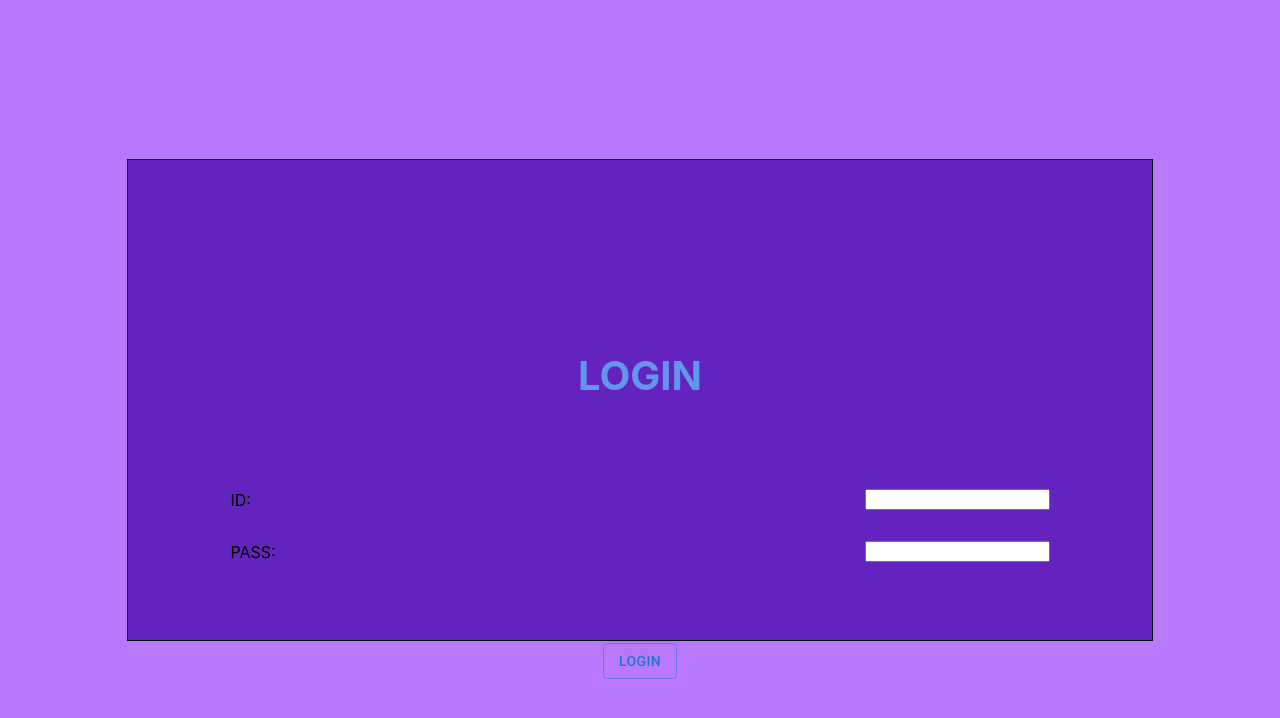
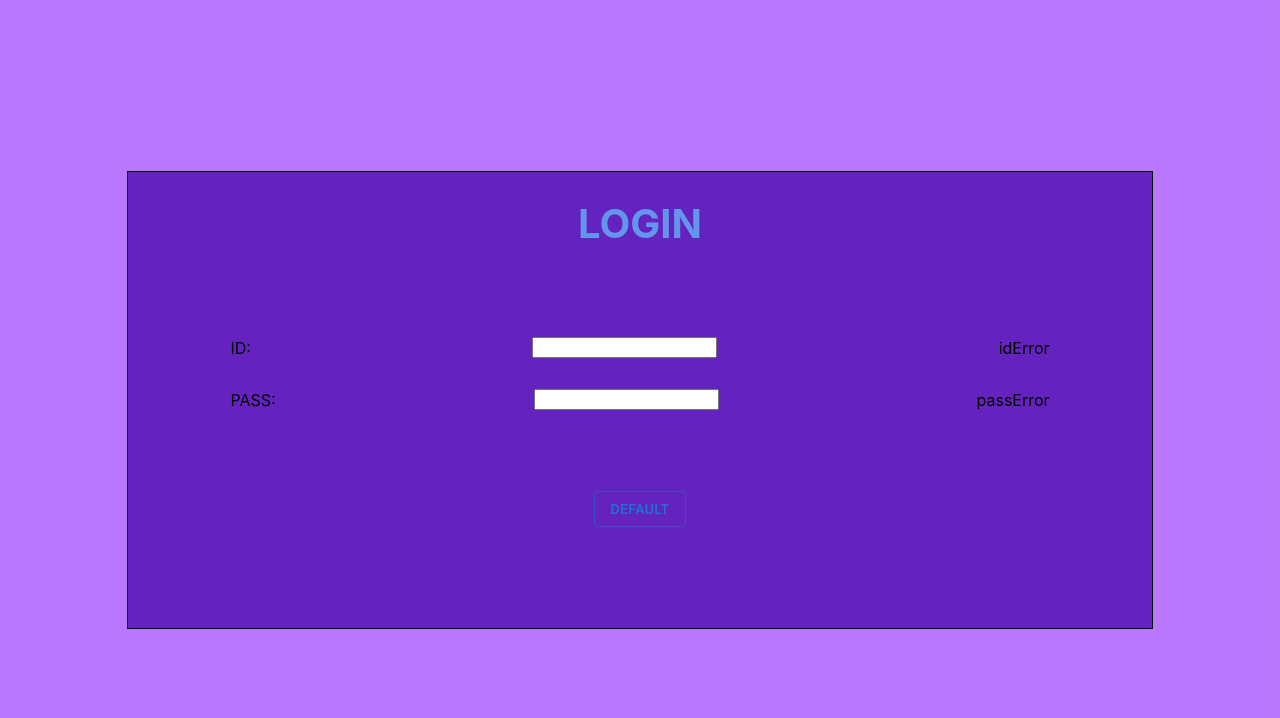
Before and after one commit to chika83/Debate-App, a React (Create React App) app: page / in a window 1280 px wide. Shown: the top 718 px of the page. Built offline with nearby package versions, Linux system fonts and the light colour scheme.

Commit message:
ログイン画面暫定

```diff
--- a/src/App.jsx
+++ b/src/App.jsx
@@ -1,7 +1,7 @@
 import React from 'react';
 import errorData from './error';
-import LoginForm from './components/LoginForm';
 import './assets/styles/login.css';
+import LoginFormBox from './components/LoginFormBox';
 
 export default class App extends React.Component {
   constructor(props){
@@ -9,17 +9,43 @@ export default class App extends React.Component {
     this.state = {
       id:[],
       pass:[],
-      sample:"sample表示",
-      error:errorData
+      sample:{smple:"sample表示",second:"2番目"},
+      error:errorData,
+      // initError:"入力してください",
+      // idError:errorData[0],
+      // passError:passError,
+      form:""
     }
   }
+
+  // initForm = () => {
+  //   const initForm = this.state.form;
+
+  //   this.setState({
+  //     initForm
+  //   })
+  // }
+  // componentDidMount() {
+  //   this.initForm()
+  // }
+  initError = () => {
+    const initErrorSet = this.state.error[this.state.initError];
+    //const initError = "initerror";
+    this.setState({
+      error:initErrorSet
+    })
+  }
+  componentDidMount() {
+    this.initError()
+  }
+
   render (){
-  return (
-    <div className='login-pare'>
-      <div className='login-main-box'>
-        <LoginForm />
+    return (
+      <div className='login-pare'>
+        <div className='login-main-box'>
+          <LoginFormBox errors={this.state.error}/>
+        </div>
       </div>
-    </div>
-  );
+    );
  }
 }
--- a/src/assets/styles/login.css
+++ b/src/assets/styles/login.css
@@ -9,12 +9,12 @@
 
 .login-main-box{
   width: 80%;
-  height: 60vh;
+  height: 57vh;
   border: solid 1px;
   background-color: #4300a5b5;
   display: flex;
   justify-content: center;
-  align-items: center;
+  align-items: flex-start;
 }
 
 .login-form{
--- /dev/null
+++ b/src/components/DefaultForm.jsx
@@ -0,0 +1,13 @@
+import React from 'react';
+
+const DefaultForm = (props) => {
+    return(
+      <div className='login-form-flex'>
+        <p>{props.loginTitle}</p>
+        <input type="text" />
+        <p>{props.errors}</p>
+      </div>
+    )
+}
+
+export default DefaultForm
--- a/src/components/LoginId.jsx
+++ b/src/components/LoginButton.jsx
@@ -2,9 +2,9 @@
 import React from 'react'
 import Button from '@mui/material/Button';
 
-const LoginId = () => {
+const DefaultButton = (props) => {
   return (
-    <Button variant="outlined">LogIn</Button>
+    <Button variant="outlined">{props.loginbutton}</Button>
   )
 }
-export default LoginId
+export default DefaultButton
--- a/src/components/LoginForm.jsx
+++ /dev/null
@@ -1,25 +0,0 @@
-import React from 'react';
-import LoginId from './LoginId';
-
-const LoginForm = () => {
-  return (
-    <div className='login-form'>
-      <div className='login-form-title'>
-        <h1>LOGIN</h1>
-      </div>
-      <div className='login-form-flex'>
-        <p>ID:</p>
-        <input type="text" />
-      </div>
-      <div className='login-form-flex'>
-        <p>PASS:</p>
-        <input type="text" />
-      </div>
-      <div className='login-form-button'>
-        <LoginId />
-      </div>
-    </div>
-  )
-}
-
-export default LoginForm
--- /dev/null
+++ b/src/components/LoginFormBox.jsx
@@ -0,0 +1,23 @@
+import React from 'react';
+import DefaultButton from './LoginButton';
+import  DefaultForm from './DefaultForm';
+
+const LoginFormBox = (props) => {
+   const { errors } = props;
+  // console.log(errors.idError);
+  return (
+    <div className='login-form'>
+      <div className='login-form-title'>
+        <h1>LOGIN</h1>
+      </div>
+       <DefaultForm loginTitle={"ID:"} errors={"idError"}/>
+       <DefaultForm loginTitle={"PASS:"} errors={"passError"}/>
+       {/* {console.log(props.errors.idError)} */}
+      <div className='login-form-button'>
+        <DefaultButton loginbutton={"default"} />
+      </div>
+    </div>
+  )
+}
+
+export default LoginFormBox
--- a/src/error.js
+++ /dev/null
@@ -1,6 +0,0 @@
-const errorData = {
-  "idError":"iderror",
-  "passError":"passerror"
-}
-
-export default errorData
--- /dev/null
+++ b/src/error.jsx
@@ -0,0 +1,6 @@
+const errorData = {
+  idError:"idを入力してください",
+  passError:"パスワードを入力してください"
+};
+
+export default errorData
```
